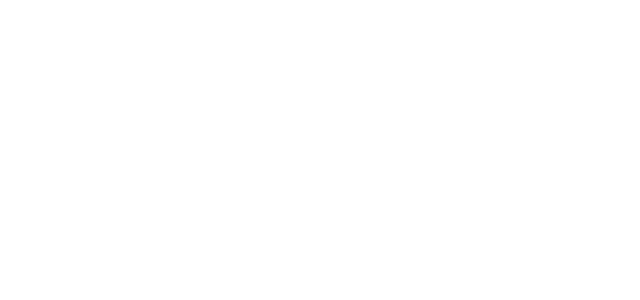
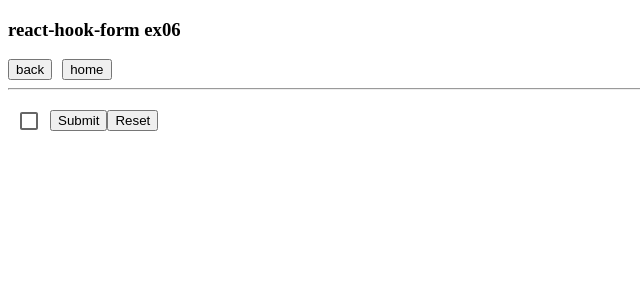
Before and after one commit to ddoolla/react_demo, a React (Vite) app: page /react-hook-form/ex06 in a window 1280 px wide. Before the commit this address had no page. Shown: the top 300 px of the page, without its empty margins (0-640 px from the left). Built offline with nearby package versions, Linux system fonts and the light colour scheme.

Commit message:
react-hook-form ex05, ex06 추가

```diff
--- a/src/features/react-hook-form/RhfEx05.tsx
+++ b/src/features/react-hook-form/RhfEx05.tsx
@@ -0,0 +1,50 @@
+import TitleHeader from "../../components/TitleHeader.tsx";
+import {Controller, SubmitHandler, useForm} from "react-hook-form";
+import {TextField} from "@mui/material";
+
+/**
+ * 외부 UI 라이브러리 통합 예제
+ * input 을 예로 들면, MUI 같은 경우 TextField 컴포넌트 내부에 Input 이 사용되어
+ * input 에 직접 ref 를 전달할 수 없다.
+ * 이런 경우 Controller 컴포넌트를 사용해야 한다.
+ */
+
+interface IFormInput {
+    firstName: string;
+    lastName: string;
+    iceCreamType: {label: string, value: string};
+}
+
+const RhfEx05 = () => {
+    const {control, handleSubmit} = useForm<IFormInput>({
+        defaultValues: {
+            firstName: "",
+            lastName: "",
+            iceCreamType: {},
+        }
+    });
+
+    const onSubmit: SubmitHandler<IFormInput> = (data) => {
+        console.log(data);
+    }
+
+    return (
+        <div>
+            <TitleHeader title={'react-hook-form ex05'} />
+            <div>
+                <form onSubmit={handleSubmit(onSubmit)}>
+                    {/* MUI */}
+                    <Controller
+                        name="firstName"
+                        control={control}
+                        render={({field}) => <TextField {...field} />}
+                    />
+                    {/* ... */}
+                    <input type="submit"/>
+                </form>
+            </div>
+        </div>
+    )
+}
+
+export default RhfEx05;
--- a/src/features/react-hook-form/RhfEx06.tsx
+++ b/src/features/react-hook-form/RhfEx06.tsx
@@ -0,0 +1,49 @@
+import TitleHeader from "../../components/TitleHeader.tsx";
+import {Controller, SubmitHandler, useForm} from "react-hook-form";
+import {Checkbox} from "@mui/material";
+
+/**
+ * 외부 라이브러리 사용 시 Controller 컴포넌트 사용 예제
+ * (물론 가능한 경우 Controller 안쓰고 요소에 직접 참조를 전달할 수도 있다. 근데 대부분 Controller 써야 한다고 함)
+ */
+
+interface IFormInput {
+    TextField: string;
+    MyCheckbox: boolean;
+}
+
+const RhfEx06 = () => {
+    const {handleSubmit, control, reset} = useForm<IFormInput>({
+        defaultValues: {
+            MyCheckbox: false,
+        }
+    });
+
+    const onSubmit: SubmitHandler<IFormInput> = (data) => console.log(data);
+
+    return (
+        <div>
+            <TitleHeader title={'react-hook-form ex06'} />
+            <div>
+                <form onSubmit={handleSubmit(onSubmit)}>
+                    <Controller
+                        name={"MyCheckbox"}
+                        control={control}
+                        rules={{ required: true }}
+                        render={({field}) => <Checkbox {...field} checked={field.value}/>}
+                    />
+                    <input type="submit"/>
+                    <button
+                        type="button"
+                        onClick={() =>
+                        reset({
+                            MyCheckbox: false,
+                        })}
+                    >Reset</button>
+                </form>
+            </div>
+        </div>
+    )
+}
+
+export default RhfEx06;
--- a/src/pages/react-hook-form/RhfTestPage.tsx
+++ b/src/pages/react-hook-form/RhfTestPage.tsx
@@ -10,6 +10,8 @@ const RhfTestPage = () => {
             <BasicButton text={'ex02'} url={'/react-hook-form/ex02'} />
             <BasicButton text={'ex03'} url={'/react-hook-form/ex03'} />
             <BasicButton text={'ex04'} url={'/react-hook-form/ex04'} />
+            <BasicButton text={'ex05'} url={'/react-hook-form/ex05'} />
+            <BasicButton text={'ex06'} url={'/react-hook-form/ex06'} />
         </div>
     )
 }
--- a/src/routes/AppRoutes.tsx
+++ b/src/routes/AppRoutes.tsx
@@ -13,6 +13,8 @@ import RhfmTestPage from "../pages/react-hook-form-mui/RhfmTestPage.tsx";
 import RhfEx02 from "../features/react-hook-form/RhfEx02.tsx";
 import RhfEx03 from "../features/react-hook-form/RhfEx03.tsx";
 import RhfEx04 from "../features/react-hook-form/RhfEx04.tsx";
+import RhfEx05 from "../features/react-hook-form/RhfEx05.tsx";
+import RhfEx06 from "../features/react-hook-form/RhfEx06.tsx";
 
 /**
  * 중첩 Route 쓸라면 상위 컴포넌트에 Outlet 있어야 함.
@@ -41,6 +43,8 @@ const AppRoutes = () => {
                 <Route path={"ex02"} element={<RhfEx02 />} />
                 <Route path={"ex03"} element={<RhfEx03 />} />
                 <Route path={"ex04"} element={<RhfEx04 />} />
+                <Route path={"ex05"} element={<RhfEx05 />} />
+                <Route path={"ex06"} element={<RhfEx06 />} />
             </Route>
 
             <Route path={"react-hook-form-mui"}>
```
